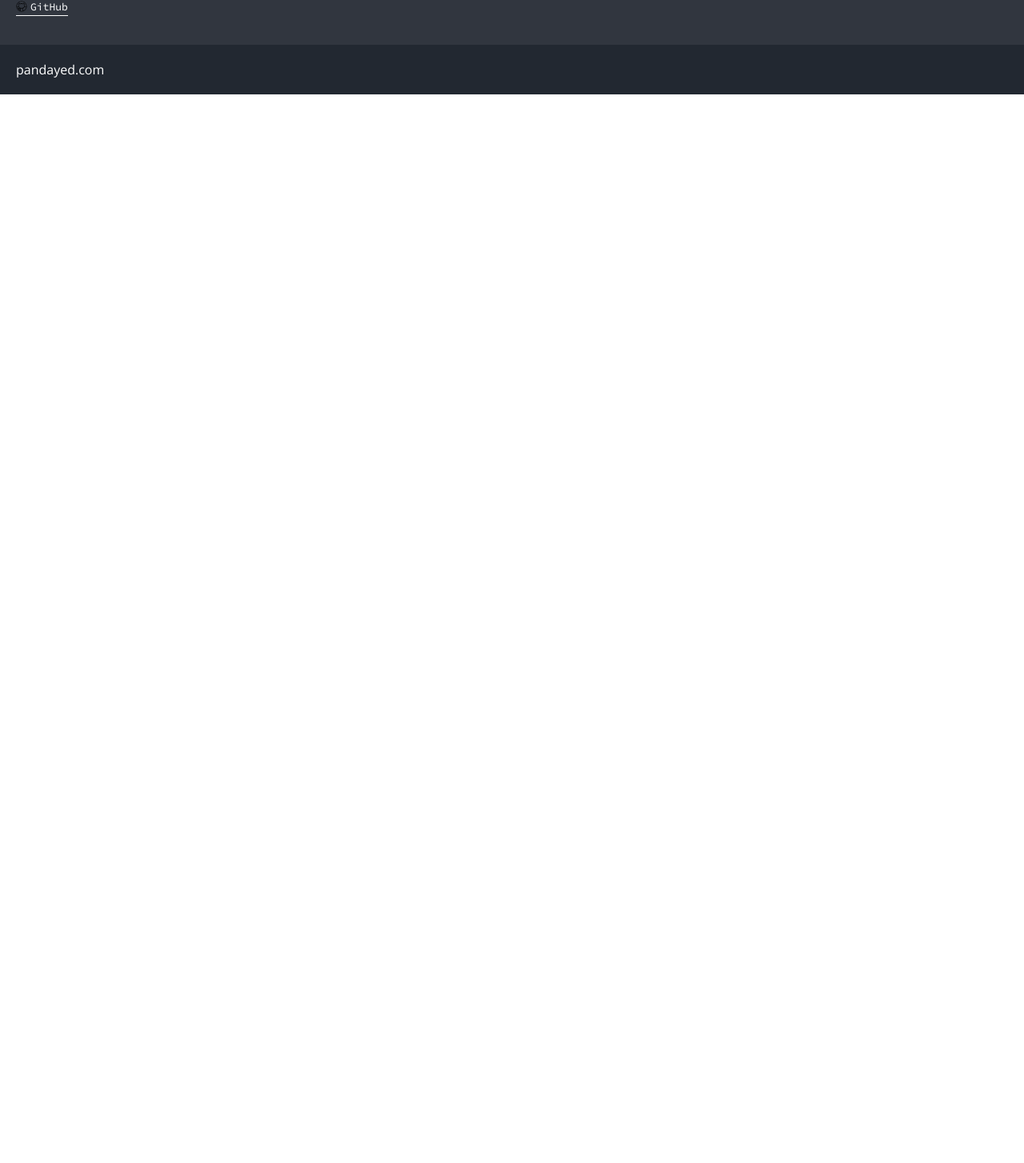
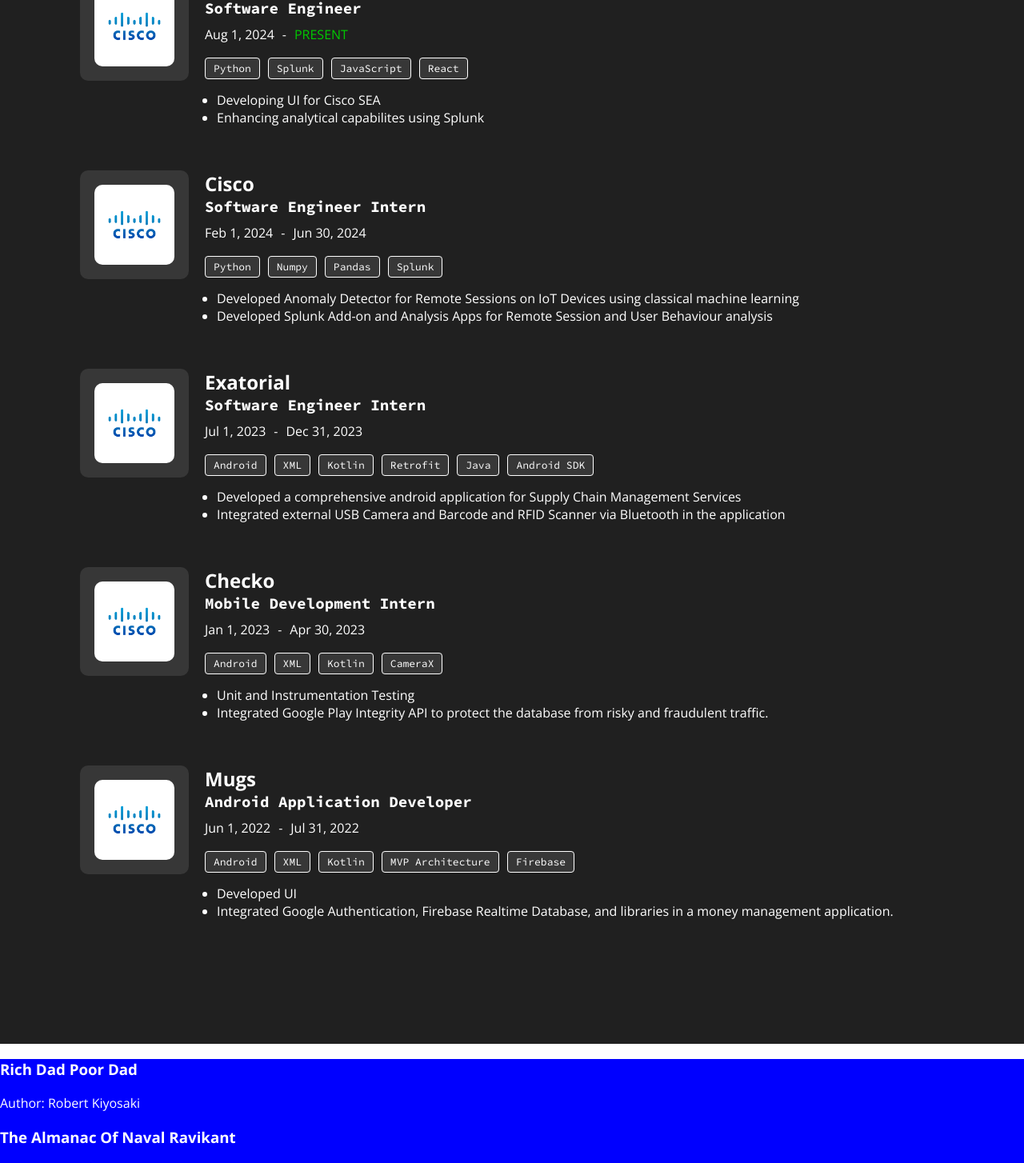
Before and after one commit to pandayed/Portfolio, a React (Create React App) app: page / in a window 1280 px wide. Shown: the part 988-2442 px from the top of the page at 80% size. Before the commit the page ends 1106 px from the top, so only its background shows below. Built offline with nearby package versions, Linux system fonts and the light colour scheme; no server answers; a web font is replaced by a local one.

Commit message:
Bookshelf added.

```diff
--- a/package.json
+++ b/package.json
@@ -6,9 +6,10 @@
     "@testing-library/jest-dom": "^5.17.0",
     "@testing-library/react": "^13.4.0",
     "@testing-library/user-event": "^13.5.0",
+    "axios": "^1.7.7",
     "react": "^18.3.1",
     "react-dom": "^18.3.1",
-    "react-scripts": "5.0.1",
+    "react-scripts": "^3.0.1",
     "web-vitals": "^2.1.4"
   },
   "scripts": {
--- a/src/App.js
+++ b/src/App.js
@@ -10,11 +10,13 @@
 import SkillsPage from './SkillsPage';
 import ContactPage from './Contact/ContactPage';
 import HeaderNavigationButton from './Header/HeaderNavigationButtons';
+import { BookShelfPage } from './BookShelf/BookShelfPage';
 
 function App() {
   // Create refs for each section
   const homeRef = useRef(null);
   const experienceRef = useRef(null);
+  const bookshelfRef = useRef(null);
   const skillsRef = useRef(null);
   const contactRef = useRef(null);
 
@@ -29,7 +31,7 @@
 
   return (
     <div className="App">
-      {/* <Header>
+      <Header>
         <ul className="HeaderNavigation inline-div">
           <HeaderNavigationButton
             onClick={() => scrollToSection(homeRef, 'home')}
@@ -42,26 +44,35 @@
             isSelected={selectedSection === 'experience'}
           />
           <HeaderNavigationButton
+            onClick={() => scrollToSection(bookshelfRef, 'bookshelf')}
+            label="Bookshelf"
+            isSelected={selectedSection==='bookshelf'}
+          />
+          {/* <HeaderNavigationButton
             onClick={() => scrollToSection(skillsRef, 'skills')}
             label="Skills"
             isSelected={selectedSection === 'skills'}
-          />
-          <HeaderNavigationButton
+          /> */}
+          {/* <HeaderNavigationButton
             onClick={() => scrollToSection(contactRef, 'contact')}
             label="Contact"
             isSelected={selectedSection === 'contact'}
-          />
+          /> */}
         </ul>
-      </Header> */}
+      </Header>
 
       <div>
         <div id="home" ref={homeRef}>
           <HomePage />
         </div>
 
-        {/* <div id="experience" ref={experienceRef}>
+        <div id="experience" ref={experienceRef}>
           <ExperiencePage />
-        </div> */}
+        </div>
+
+        <div id="bookshelf" ref={bookshelfRef}>
+          <BookShelfPage />
+        </div>
 
         {/* <div id="skills" ref={skillsRef}>
           <SkillsPage />
--- /dev/null
+++ b/src/BookShelf/BookShelf.css
@@ -0,0 +1,3 @@
+.BookShelf {
+    background-color: blue;
+}
--- /dev/null
+++ b/src/BookShelf/BookShelfPage.js
@@ -0,0 +1,59 @@
+import React, { useState } from "react";
+import { getBookCoverUrl } from "../api-calls";
+import './BookShelf.css';
+
+const books = [
+    {
+        name: "Rich Dad Poor Dad",
+        author: "Robert Kiyosaki",
+        isbn: "978-0345376596"
+    },
+    {
+        name: "The Almanac Of Naval Ravikant",
+        author: "lal",
+        isbn: "9789698729707"
+    }
+];
+
+
+const ImageDisplay = ({ isbn }) => {
+    const [image, setImage] = useState(null);
+    const [error, setError] = useState(null);
+
+    const bookCoverSuccessCallback = (response) => {
+        // Assuming the response contains a "url" key with the image URL
+        const bookCoverImageUrl = response.data.url; // why does data appear in response
+        console.log(response);
+        setImage(bookCoverImageUrl); // Set the image URL
+    };
+
+    const bookCoverErrorCallback = (error) => {
+        console.error(`Error: ${error}`);
+        setError(error.message); // Set the error message
+    };
+
+    // Trigger the API call when the component mounts or when `isbn` changes
+    React.useEffect(() => {
+        getBookCoverUrl(bookCoverSuccessCallback, bookCoverErrorCallback, isbn);
+    }, [isbn]);
+
+    return (
+        <div>
+            {image && <img src={image} alt="Book Cover" />}
+        </div>
+    );
+};
+
+export const BookShelfPage = () => {
+    return (
+        <div className="BookShelf">
+            {books.map((book, index) => (
+                <div key={index} className="Book">
+                    <ImageDisplay isbn={book.isbn} />
+                    <h3>{book.name}</h3>
+                    <p>Author: {book.author}</p>
+                </div>
+            ))}
+        </div>
+    );
+};
--- a/src/Experience/ExperiencePage.css
+++ b/src/Experience/ExperiencePage.css
@@ -1,11 +1,24 @@
+:root {
+    --company-logo-size: 100px;
+}
+
+
+.PresentDate {
+    color: #00CA00;
+}
+
+
 .ExperienceSection {
-    background-color: rebeccapurple;
+    background-color: #202020;
     padding: 20px 100px 100px 100px;
     margin: 0px;
 }
 
 .Experience {
     margin: 0px 0px 40px 0px;
+    display: flex;
+    gap: 20px;
+
 }
 
 .CompanyName {
@@ -15,29 +28,87 @@
 
 
 .Position {
-    font-size: 1rem;
+    font-family: "Source Code Pro";
+    font-size: 1.2rem;
     font-weight: bold;
 }
 
-.Technology {}
-
 .TechItem {
-    padding: 0px 10px 0px 4px;
+    font-size: small;
+    display: inline-flex;
+    justify-content: center;
+    align-items: center;
+    padding: 4px 10px;
+    border: solid 0.25px white;
     background-color: #ffffff1a;
-    border-color: black;
     border-radius: 4px;
     margin-right: 10px;
-    justify-content: center;
-    align-items: center;
 }
 
 .TechItem {
     display: inline;
 }
 
+
+
+.Technology {
+    font-family: "Source Code Pro";
+    margin-top: 20px;
+}
+
+.CompanyLogo {
+    height: var(--company-logo-size);
+    width: var(--company-logo-size);
+    object-fit: contain;
+    margin: 0px;
+    padding: 0px;
+    background-color: white;
+    border-radius: 10px;
+}
+
+
+.CompanyLogoWrapper {
+    display: inline-flex;
+    margin: 0px;
+    padding: 18px;
+    background-color: #ffffff1a;
+    border-radius: 10px;
+}
+
+
+.SectionTitle {
+    text-align: left;
+}
+
+.ExperiencesList {
+    margin-top: 20px;
+}
+
+.DateSeparator {
+    margin: 0px 10px 0px 10px;
+}
+
+.DateContainer {
+    display: flex;
+    margin-top: 10px;
+}
+
+
+/* Work Related */
+
 .WorkDetails {
+    margin-top: 5px;
     justify-content: center;
     align-items: center;
 }
 
-.WorkDetailsItem {}
+.WorkDetailsList {
+    padding: 15px;
+    list-style-type: disc;
+    /* Ensures bullets are shown */
+    margin: 0;
+}
+
+.WorkDetailsItem {
+    margin-bottom: 0px;
+}
--- a/src/Experience/ExperiencePage.js
+++ b/src/Experience/ExperiencePage.js
@@ -1,30 +1,71 @@
 import React from "react";
 import { experiences } from '../Model/Experience';
 import './ExperiencePage.css';
+import { getFormattedDate } from '../Utils.js';
+
+const TechItem = (props) => {
+    return (
+        <div className="TechItem">
+            {props.technology}
+        </div>
+    )
+}
+
 
 const Experience = (props) => {  // Use props instead of destructuring
     return (
         <div className="Experience">
+            <div className="CompanyLogoContainer">
+                <div className="CompanyLogoWrapper">
+                    <img src={props.experience.companyLogo} alt="Cisco" className="CompanyLogo">
+                    </img>
+                </div>
+            </div>
+
+            <div className="CompanyDetails">
                 <div className="CompanyName">{props.experience.company}</div>
                 <div className="Position">{props.experience.jobRole}</div>
+                <div className="DateContainer">
+                    <div className="StartEndDate">
+                        {getFormattedDate(props.experience.startDate)}
+                    </div>
+                    <div className="DateSeparator">
+                        -
+                    </div>
+                    {
+                        props.experience.endDate === undefined ? (
+                            <div className="PresentDate">PRESENT</div>
+                        ) : (
+                            <div className="StartEndDate">{getFormattedDate(props.experience.endDate)}</div>
+                        )
+                    }
+
+                </div>
                 <div className="Technology">
                     {
-                    props.experience.tech.map((technology, index) => (
-                        <div className="TechItem">
-                            {technology}
-                        </div>
+                        props.experience.tech.map(
+                            (technology, index) => (
+                                <TechItem technology={technology} />
                             )
                         )
                     }
                 </div>
                 <div className="WorkDetails">
                     {
-                    props.experience.workDetails.map((workDetailsItem, index) => (
-                        <div className="WorkDetailsIteam">
+                        <ul className="WorkDetailsList">
+                            {props.experience.workDetails.map((workDetailsItem, index) => (
+                                <li className="WorkDetailsItem">
                                     {workDetailsItem}
+                                </li>
+                            ))}
+                        </ul>
+                    }
                 </div>
-                    ))
-                }</div>
+            </div>
+
+
+
+
         </div>
     );
 }
@@ -32,10 +73,13 @@
 const ExperiencePage = () => {
     return (
         <div className="ExperienceSection">
-            <p className="SectionTitle">Experience</p>
+            <div className="SectionTitle">Work Experience</div>
+            <div className="ExperiencesList">
                 {experiences.map((experience, index) => (
                     <Experience key={index} experience={experience} />  // Passing experience as a prop
                 ))}
+            </div>
+
         </div>
     );
 };
--- a/src/Footer/Footer.css
+++ b/src/Footer/Footer.css
@@ -4,7 +4,7 @@
 
 .FooterBody {
     padding: 20px;
-    background-color: #31363F;
+    background-color: #2A2A2A;
 }
 
 /* Icon styling */
@@ -17,13 +17,13 @@
 
 .FooterBase {
     display: flex;
-    background-color: #222831;
+    background-color: #171717;
     padding: 20px;
 }
 
 .SocialTitle {
     font-size: small;
-    margin-left: 4px;
+    /* margin-left: 4px; */
     color: white;
 }
 
--- a/src/Footer/Footer.js
+++ b/src/Footer/Footer.js
@@ -1,4 +1,3 @@
-// src/components/Footer.js
 import React from "react";
 import './Footer.css';  // Create a CSS file for styling
 import '../CommonClasses/CommonClasses.css';
@@ -15,7 +14,7 @@
     return (
         <li className="SocialLinkItem">
             <a className="SiteLink" href={props.link} >
-                <img src={props.icon} className="SocialIcon" alt="icon" />
+                {/* <img src={props.icon} className="SocialIcon" alt="icon" /> */}
                 <div className="SocialTitle">{props.title}</div>
             </a>
         </li>
@@ -30,9 +29,9 @@
             <div className="FooterBody">
 
                 <div className="Socials">
-                    <div className="SocialsTitle">
+                    {/* <div className="SocialsTitle">
                         Socials
-                    </div>
+                    </div> */}
 
                     <ul className="SocialLinks">
                         <SocialLink title="Instagram" link="" icon={InstagramIcon} />
--- a/src/HomePage/HomePage.css
+++ b/src/HomePage/HomePage.css
@@ -40,6 +40,7 @@
     margin: 40px 0px 40px 0px;
     font-family: "Source Code Pro";
     line-height: 2;
+    font-size: 1.2rem;
 }
 
 .IntroButton {
--- a/src/Model/Experience.js
+++ b/src/Model/Experience.js
@@ -1,10 +1,11 @@
 import React from "react";
-
+import Cisco from '../assets/company_logos/ic_cisco.png'
 
 // ---------------- class defintion ------------------- //
 
 class Experience {
-    constructor(company, jobRole, startDate, tech, workDetails, endDate = undefined) {
+    constructor(companyLogo, company, jobRole, startDate, endDate, tech, workDetails) {
+        this.companyLogo = companyLogo
         this.company = company;
         this.jobRole = jobRole;
         this.startDate = startDate;
@@ -20,54 +21,64 @@
 
 export const experiences = [
     new Experience(
+        Cisco,
         "Cisco",
         "Software Engineer",
-        new Date("2024-08-01"),  // Assuming start date
+        new Date("2024-08-01"),
+        undefined,
         ["Python", "Splunk", "JavaScript", "React"],
-        ["Developing UI for Cisco SEA"]
+        ["Developing UI for Cisco SEA", "Enhancing analytical capabilites using Splunk"]
     ),
     new Experience(
+        Cisco,
         "Cisco",
         "Software Engineer Intern",
         new Date("2024-02-01"),  // Assuming start date
+        new Date("2024-06-30"),  // Assuming end date
         ["Python", "Numpy", "Pandas", "Splunk"],
         [
             "Developed Anomaly Detector for Remote Sessions on IoT Devices using classical machine learning",
             "Developed Splunk Add-on and Analysis Apps for Remote Session and User Behaviour analysis"
         ],
-        new Date("2024-06-30"),  // Assuming end date
+
     ),
     new Experience(
+        Cisco,
         "Exatorial",
         "Software Engineer Intern",
         new Date("2023-07-01"),  // Assuming start date
+        new Date("2023-12-31"),  // Assuming end date
         ["Android", "XML", "Kotlin", "Retrofit", "Java", "Android SDK"],
         [
             "Developed a comprehensive android application for Supply Chain Management Services",
             "Integrated external USB Camera and Barcode and RFID Scanner via Bluetooth in the application"
         ],
-        new Date("2023-12-31"),  // Assuming end date
+
     ),
     new Experience(
+        Cisco,
         "Checko",
         "Mobile Development Intern",
         new Date("2023-01-01"),  // Assuming start date
+        new Date("2023-04-30"),  // Assuming end date
         ["Android", "XML", "Kotlin", "CameraX"],
         [
             "Unit and Instrumentation Testing",
             "Integrated Google Play Integrity API to protect the database from risky and fraudulent traffic."
         ],
-        new Date("2023-04-30"),  // Assuming end date
+
     ),
     new Experience(
+        Cisco,
         "Mugs",
         "Android Application Developer",
         new Date("2022-06-01"),  // Assuming start date
+        new Date("2022-07-31"),  // Assuming end date
         ["Android", "XML", "Kotlin", "MVP Architecture", "Firebase"],
         [
             "Developed UI",
             "Integrated Google Authentication, Firebase Realtime Database, and libraries in a money management application."
         ],
-        new Date("2022-07-31"),  // Assuming end date
+
     )
 ];
--- /dev/null
+++ b/src/Utils.js
@@ -0,0 +1,5 @@
+import React from "react";
+
+export function getFormattedDate(date) {
+    return date.toLocaleDateString('en-US', { year: 'numeric', month: 'short', day: 'numeric' })
+}
--- /dev/null
+++ b/src/api-calls.js
@@ -0,0 +1,23 @@
+import axios from "axios";
+
+const APIS = {
+    // https://github.com/w3slley/bookcover-api
+    BOOK_COVER: "https://bookcover.longitood.com/bookcover/",
+}
+
+export const getBookCoverUrl = (successCallback, errorCallback, isbn) => {
+    const bookCoverUrl = `${APIS.BOOK_COVER}${isbn}`;
+
+    axios.get(bookCoverUrl)
+    .then(response => {
+        successCallback(response)
+    })
+    .catch(error => {
+        errorCallback(error)
+    })
+
+}
+
+export const getImageFromUrl = (successCallback, errorCallback, imageUrl) => {
+
+}
```
Also changed, not shown: src/assets/company_logos/ic_cisco.png (added), 1 other file (tests, documents, lock files or other folders). Lines whose indentation alone changed are shown as unchanged.
